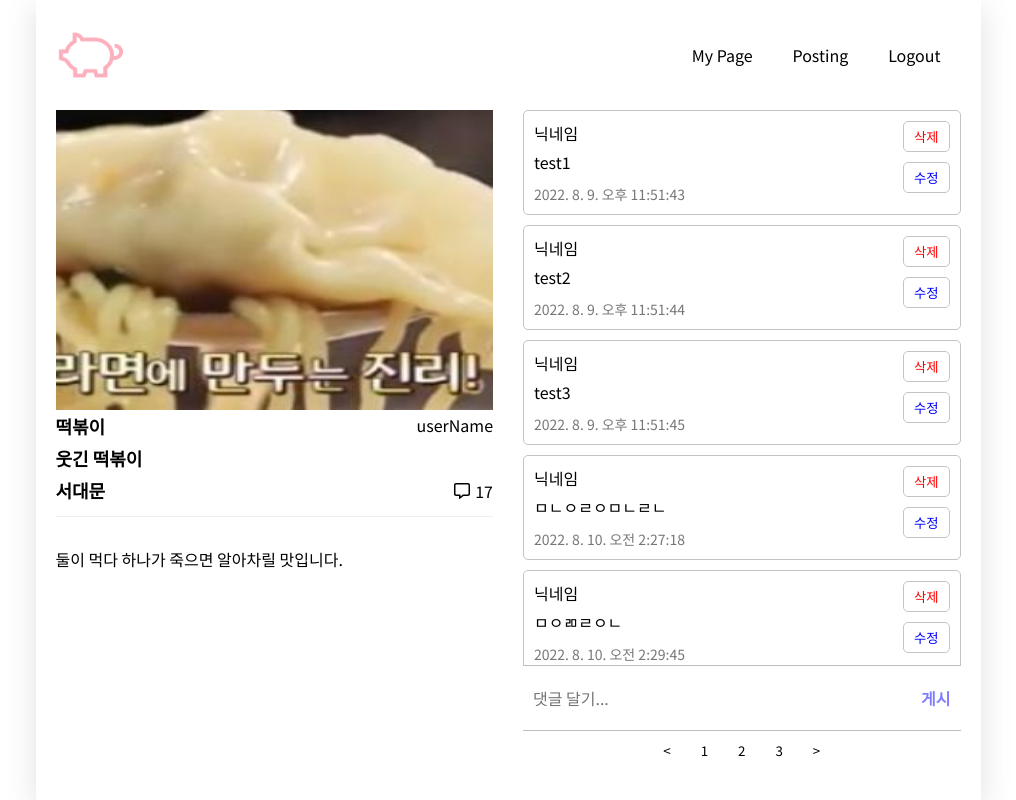
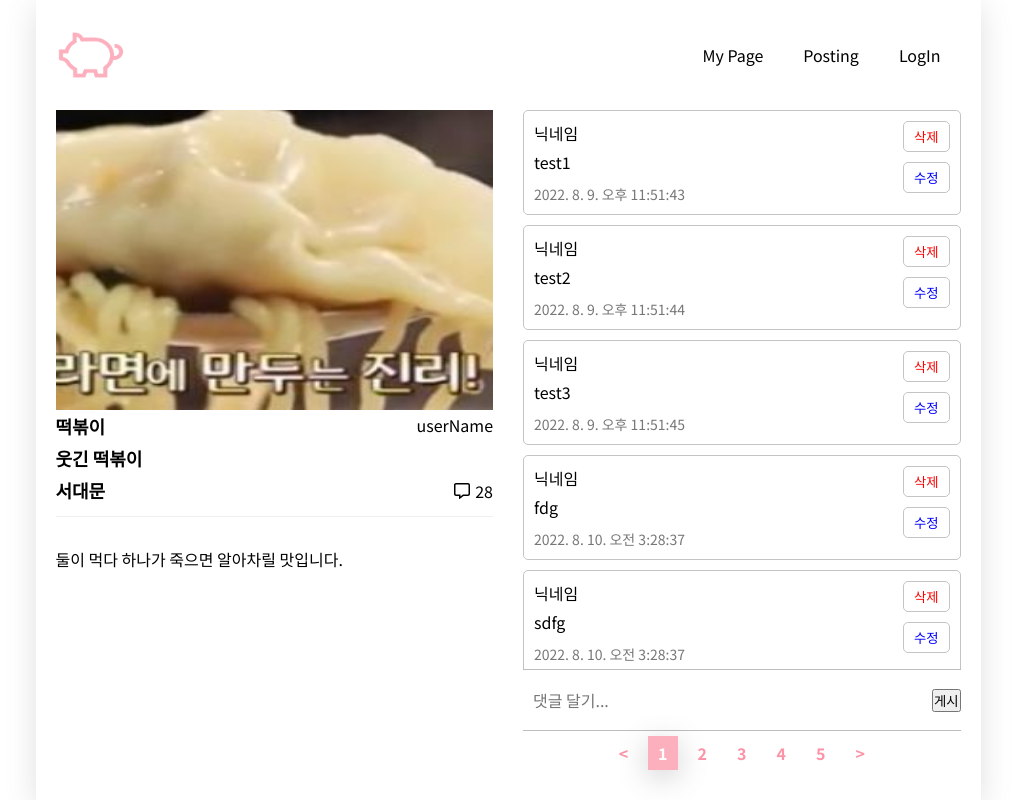
Before and after one commit to minongarm2arm/HNN, a React (Create React App) app: page /detail/1 in a window 1280 px wide. Shown: the whole page, without its empty margins (132-1148 px from the left). Built offline with nearby package versions, Linux system fonts and the light colour scheme; data requests are answered from the project's data file.

Commit message:
pagination 버튼구현 완료

```diff
--- a/src/App.js
+++ b/src/App.js
@@ -5,9 +5,7 @@ import Layout from "./components/Layout";
 
 function App() {
   return (
-    <Layout>
       <Router/>
-    </Layout>
   )
 }
 
--- a/src/components/CommonHeader.jsx
+++ b/src/components/CommonHeader.jsx
@@ -1,25 +1,32 @@
+import React from "react";
 import styled from "styled-components";
 import logo700 from '../src_assets/logo700.png'
+import {useState} from "react";
+import {useNavigate} from "react-router-dom";
 
 const CommonHeader = () => {
+  const navigate = useNavigate()
+  const [isLog, setIsLog] = useState(true)
+
+
   return (
     <StCommonHeader>
       <StLeftContainer>
-        <StLogo>
+        <StLogo onClick={() => navigate("/")}>
           <StLogoImg/>
         </StLogo>
       </StLeftContainer>
       <StRightContainer>
         <StNavContainer>
           <StNavUl>
-            <StNavLi>
+            <StNavLi onClick={() => navigate("/mypage")}>
               <div className={"item"}>My Page</div>
             </StNavLi>
-            <StNavLi>
+            <StNavLi onClick={() => navigate("/post")}>
               <div className={"item"}>Posting</div>
             </StNavLi>
-            <StNavLi>
-              <div className={"item"}>Logout</div>
+            <StNavLi onClick={() => navigate("/login")}>
+              <div className={"item"}>{isLog ? "LogIn" : "LogOut"}</div>
             </StNavLi>
           </StNavUl>
         </StNavContainer>
@@ -27,6 +34,8 @@ const CommonHeader = () => {
     </StCommonHeader>
   )
 }
+
+export default CommonHeader
 
 const StCommonHeader = styled.header`
   display: flex;
@@ -59,6 +68,7 @@ const StNavUl = styled.ul`
 const StNavLi = styled.li`
   padding: 10px 20px;
   cursor: pointer;
+
   &:hover .item::before {
     width: 100%;
   }
@@ -66,6 +76,7 @@ const StNavLi = styled.li`
   & .item {
     position: relative;
     transition: 0.5s;
+
     &::before {
       content: "";
       transition: 0.5s;
@@ -92,5 +103,3 @@ const StLogoImg = styled.div`
   background-size: cover;
   cursor: pointer;
 `
-
-export default CommonHeader
--- a/src/components/detail/Pagenation.jsx
+++ b/src/components/detail/Pagenation.jsx
@@ -11,11 +11,14 @@ const Pagnation = ({commentPerPage, totalComments, paginate}) => {
   const {id} = useParams()
   const commentInput = useRef()
   const [commentText, setCommentText] = useState()
+  const [curPage, setCurPage] = useState(1)
+  const [btnActive, setBtnActive] = useState(1)
 
   const pageNumber = []
   for (let i = 1; i <= Math.ceil(totalComments / commentPerPage); i++) {
     pageNumber.push(i)
   }
+  console.log(pageNumber)
 
   useEffect(() => {
     dispatch(getCommentList(id))
@@ -23,7 +26,7 @@ const Pagnation = ({commentPerPage, totalComments, paginate}) => {
 
   const onAddList = (e) => {
     e.preventDefault()
-    if(commentInput.current.value.length < 1) {
+    if (commentInput.current.value.length < 1) {
       alert("1글자 이상 입력해주세요")
       return
     }
@@ -33,10 +36,32 @@ const Pagnation = ({commentPerPage, totalComments, paginate}) => {
       date: new Date().toLocaleString(),
       commentText,
       id: nanoid(),
-      isEdit:false,
+      isEdit: false,
     }
     dispatch(addCommentList(newCommentList))
     commentInput.current.value = ""
+  }
+
+  const onForwardHandler =() => {
+    if(curPage<2) {
+      return
+    } else {
+      setCurPage(curPage-1)
+      paginate(curPage-1)
+      toggleActive(curPage-1)
+    }
+  }
+
+  const onBackwardHandler = () => {
+    if(curPage<Math.ceil(totalComments / commentPerPage)) {
+      setCurPage(curPage+1)
+      paginate(curPage+1)
+      toggleActive(curPage+1)
+    }
+  }
+
+  const toggleActive = (number) => {
+    setBtnActive(number)
   }
 
   return (
@@ -48,18 +73,20 @@ const Pagnation = ({commentPerPage, totalComments, paginate}) => {
         <button onClick={onAddList}>게시</button>
       </StCommentForm>
       <StPagNation>
-        <button> {"<"} </button>
-
+        <StPageBtn onClick={onForwardHandler}> {"<"} </StPageBtn>
         <StPageNumBox>
           {
-            pageNumber.map((number)=> (
-              <li>
-                <button onClick={()=>paginate(number)}>{number}</button>
+            pageNumber.map((number) => (
+              <li key={number} onClick={()=>setCurPage(number)}>
+                <StPageBtn value={number} className={number==btnActive?"active":""} onClick={() => {
+                  toggleActive(number)
+                  paginate(number)
+                }}>{number}</StPageBtn>
               </li>
             ))
           }
         </StPageNumBox>
-        <button> ></button>
+        <StPageBtn onClick={onBackwardHandler}> ></StPageBtn>
       </StPagNation>
     </StPagnationWrapper>
   )
@@ -91,34 +118,12 @@ const StCommentForm = styled.form`
       opacity: 1;
     }
   }
-
-  & button {
-    border: none;
-    background-color: transparent;
-    padding: 10px;
-    font-size: 16px;
-    color: #0000ff;
-    opacity: 0.5;
-    font-weight: 700;
-    cursor: pointer;
-  }
 `
 
 const StPagNation = styled.div`
   display: flex;
   justify-content: center;
-
-  & > button {
-    border: none;
-    background-color: transparent;
-    padding: 10px;
-    margin: 0 5px;
-    cursor: pointer;
-
-    &:hover {
-      color: #0000ff;
-    }
-  }
+  margin-top: 5px;
 `
 
 const StPageNumBox = styled.ol`
@@ -126,18 +131,27 @@ const StPageNumBox = styled.ol`
   list-style: none;
   justify-content: space-between;
 
-  & > li {
-    & button {
-      cursor: pointer;
-      border: none;
-      background-color: transparent;
-      padding: 10px;
-      margin: 0 5px;
+`
 
-      &:hover {
-        color: #0000ff;
-      }
-    }
+const StPageBtn = styled.button`
+  background-color: transparent;
+  padding: 5px 10px;
+  font-size: 16px;
+  font-weight: 700;
+  cursor: pointer;
+  border: none;
+  color: #fd93a6;
+  margin: 0 5px;
+  &:hover {
+    background-color: #fcafbd;
+    color: white;
+    box-shadow: rgba(100, 100, 111, 0.3) 0px 7px 29px 0px;
+  }
+
+  &.active {
+    background-color: #fcafbd;
+    color: white;
+    box-shadow: rgba(100, 100, 111, 0.3) 0px 7px 29px 0px;
   }
 `
 export default Pagnation
--- a/src/pages/Detail.jsx
+++ b/src/pages/Detail.jsx
@@ -33,7 +33,9 @@ const Detail = () => {
         </StLeftContainer>
         <StRightContainer>
           <Comment commentLists={commentLists}/>
-          <Pagnation commentPerPage={commentPerPage} totalComments={commentList.length} paginate={setCurrentPage}/>
+          <Pagnation commentPerPage={commentPerPage}
+                     totalComments={commentList.length}
+                     paginate={setCurrentPage}/>
         </StRightContainer>
       </StDetail>
     </>
--- a/src/pages/MyPage.jsx
+++ b/src/pages/MyPage.jsx
@@ -9,7 +9,7 @@ import { HiOutlineUserCircle } from "react-icons/hi"
 
 const MyPage = () => {
   return (
-        <Layout>
+        <>
         <CommonHeader />
         <h2>마이페이지</h2>
         <ProfileContainer>
@@ -47,7 +47,7 @@ const MyPage = () => {
             <p>@ UserName</p>
           </MainBoxLayout>
         </MainBoxContainer>
-      </Layout>
+      </>
   )
 }
 
--- a/src/shared/Router.js
+++ b/src/shared/Router.js
@@ -9,21 +9,24 @@ import Main from '../pages/Main'
 import MyPage from '../pages/MyPage'
 import Post from '../pages/Post'
 import SignUp from '../pages/SignUp'
+import Layout from "../components/Layout";
 
 
 const Router = () => {
   return (
-    <BrowserRouter>
-      <Routes>
-        <Route path="detail/:id" element={<Detail/>}/>
-        <Route path="edit/:id" element={<Edit/>}/>
-        <Route path="login" element={<Login/>}/>
-        <Route path="/" element={<Main/>}/>
-        <Route path="mypage" element={<MyPage/>}/>
-        <Route path="post" element={<Post/>}/>
-        <Route path="signup" element={<SignUp/>}/>
-      </Routes>
-    </BrowserRouter>
+    <Layout>
+      <BrowserRouter>
+        <Routes>
+          <Route path="/detail/:id" element={<Detail/>}/>
+          <Route path="/edit/:id" element={<Edit/>}/>
+          <Route path="/login" element={<Login/>}/>
+          <Route path="/" element={<Main/>}/>
+          <Route path="/mypage" element={<MyPage/>}/>
+          <Route path="/post" element={<Post/>}/>
+          <Route path="/signup" element={<SignUp/>}/>
+        </Routes>
+      </BrowserRouter>
+    </Layout>
   );
 };
 
```
Also changed, not shown: src/components/detail/Comment.jsx (+2 -13 lines), db.json.
